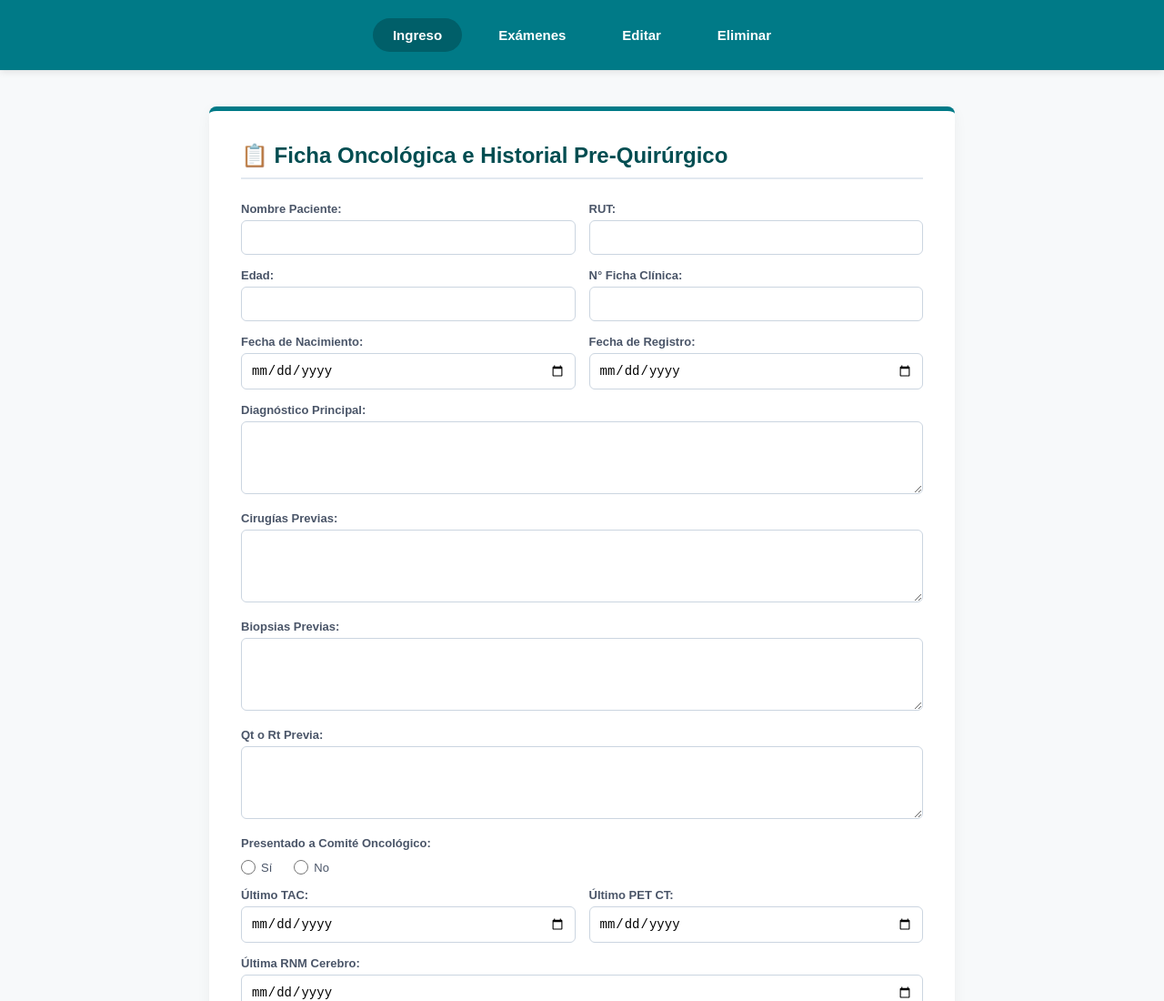
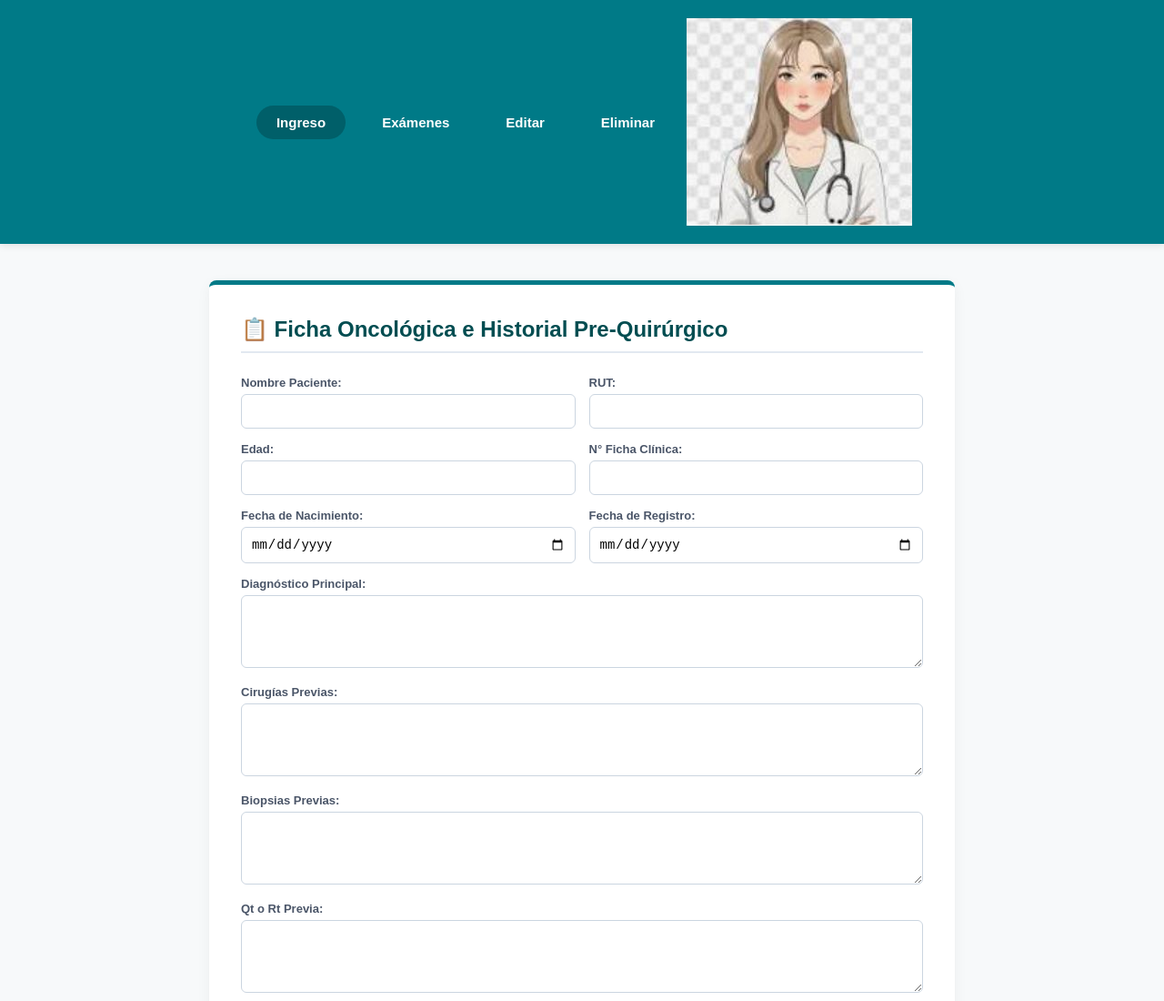
Before and after one commit to AduhartC/paciente, a website: page public/index.html in a window 1280 px wide. Shown: the top 1100 px of the page at 91% size. Drawn offline with Linux system fonts and the light colour scheme.

```diff
--- a/public/index.html
+++ b/public/index.html
@@ -14,7 +14,7 @@
     <a href="editar.html">Editar</a>
 <!--    <a href="consulta.html">Consulta</a> -->
     <a href="eliminar.html">Eliminar</a>
-
+    <img src="favicon.png" alt="Logo" class="navbar-logo">
 </div>
 
 <div class="container" style="display:block">
```
